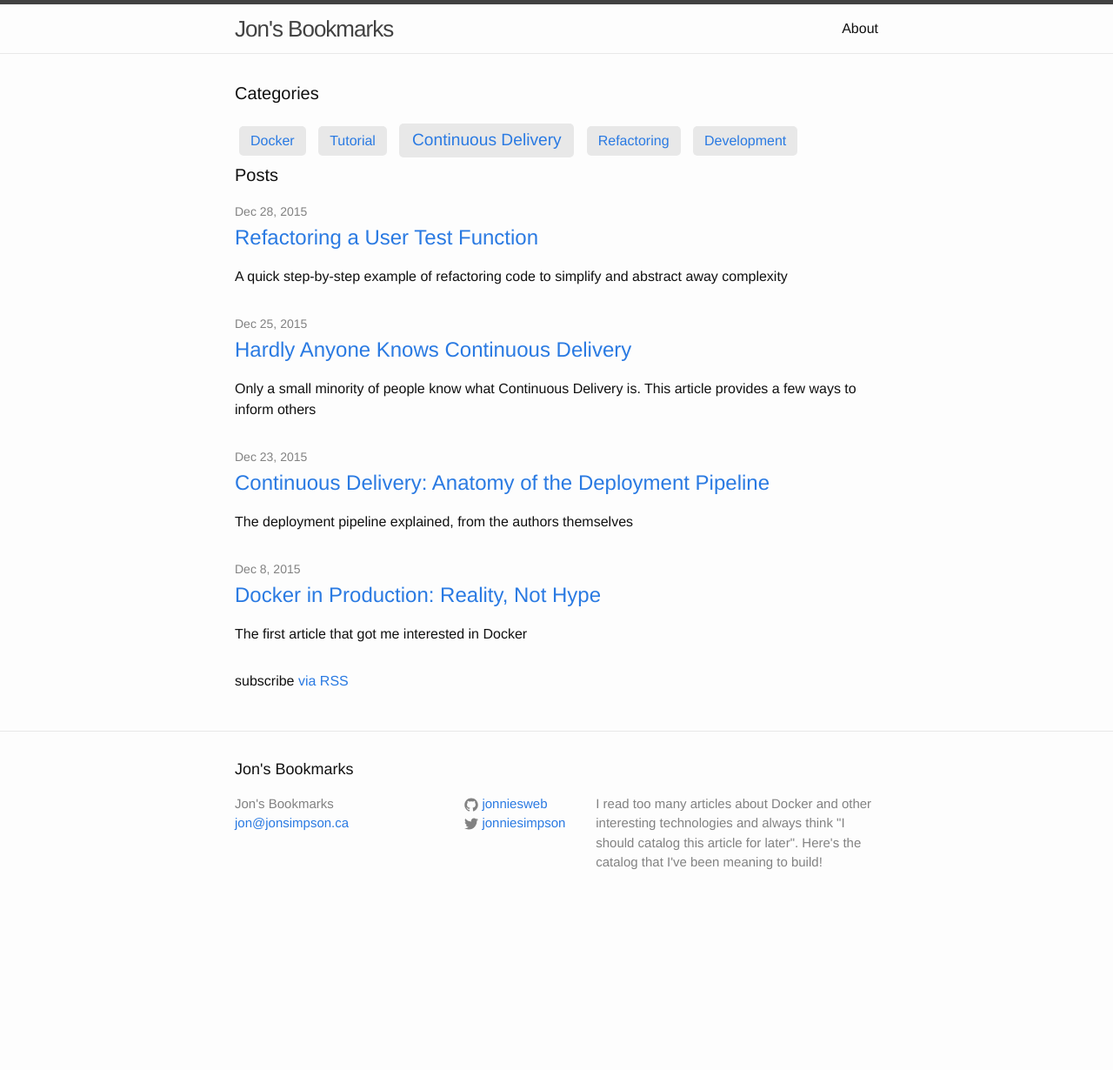
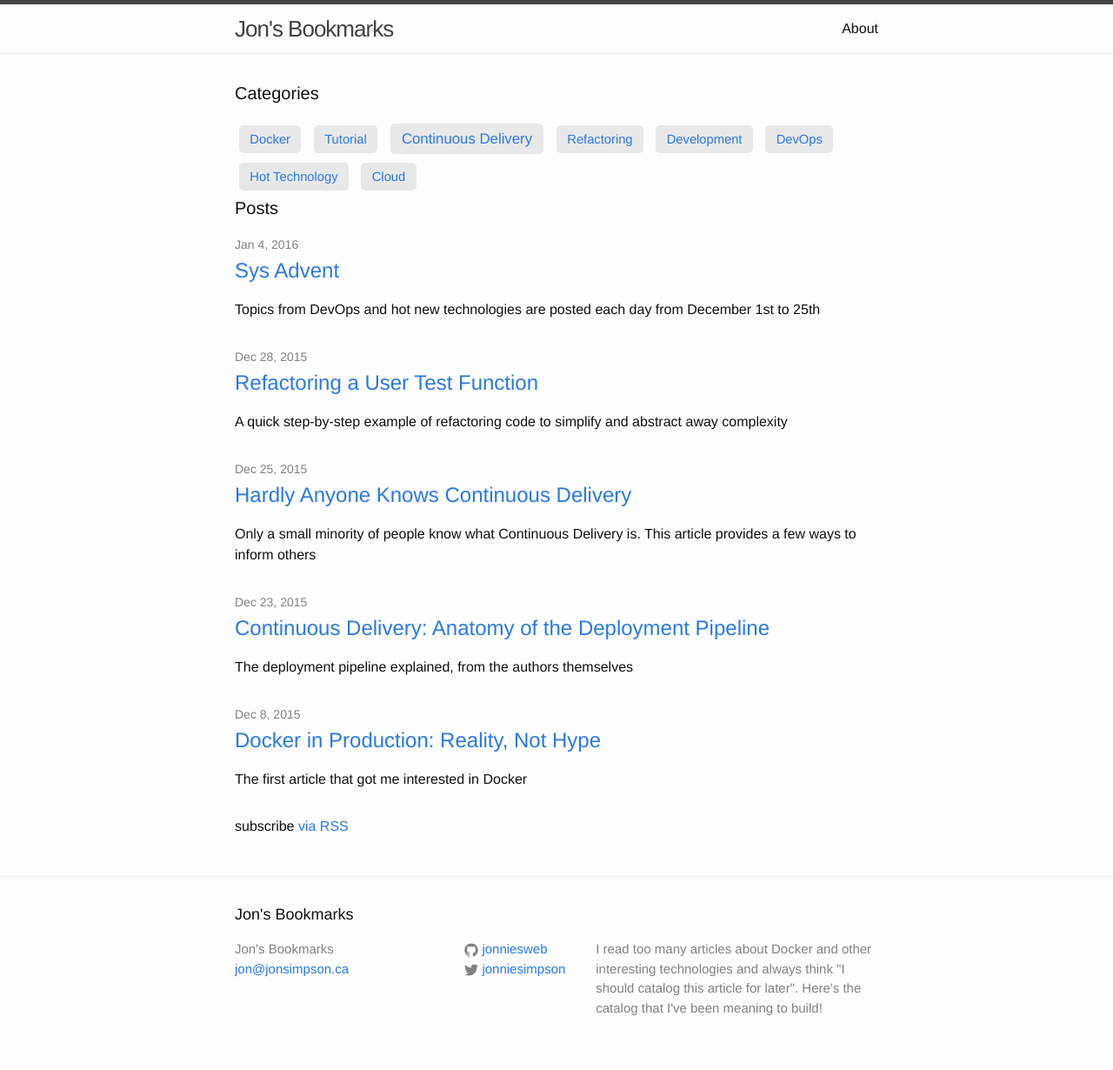
Before and after one commit to jonniesweb/Bookmarks, a Jekyll site: the page built from index.html, in a window 1280 px wide. Shown: the whole page at 87% size. Built offline with Jekyll 4.4.1, drawn with Linux system fonts in a browser that asks for light colours; before the commit the page ends 1063 px from its top, so only the background shows below that.

Commit message:
new post: sys advent

```diff
--- a/_data/tags.yml
+++ b/_data/tags.yml
@@ -8,3 +8,9 @@ tutorial:
   name: Tutorial
 docker:
   name: Docker
+cloud:
+  name: Cloud
+devops:
+  name: DevOps
+hot-technology:
+  name: Hot Technology
--- /dev/null
+++ b/_posts/2016-01-04-sys-advent.markdown
@@ -0,0 +1,11 @@
+---
+layout: post
+title: "Sys Advent"
+date: "2016-01-04 23:29"
+summary: Topics from DevOps and hot new technologies are posted each day from December 1st to 25th
+tags:
+ - devops
+ - hot-technology
+ - cloud
+---
+Every year Sys Advent has great articles dealing with new stuff going on surrounding Ops, Dev, DevOps and hot technologies. The posts are well written and go into depth. Many times after reading I've come away asking myself questions, discovering and teaching new technologies and methodologies. It's perfect during the holidays since you have time off and want to learn fun new things and play around at your own pace.
--- /dev/null
+++ b/tag/cloud.markdown
@@ -0,0 +1,5 @@
+---
+layout: blog_by_tag
+tag: cloud
+permalink: /tag/cloud/
+---
--- /dev/null
+++ b/tag/devops.markdown
@@ -0,0 +1,5 @@
+---
+layout: blog_by_tag
+tag: devops
+permalink: /tag/devops/
+---
--- /dev/null
+++ b/tag/hot-technology.markdown
@@ -0,0 +1,5 @@
+---
+layout: blog_by_tag
+tag: hot-technology
+permalink: /tag/hot-technology/
+---
```
